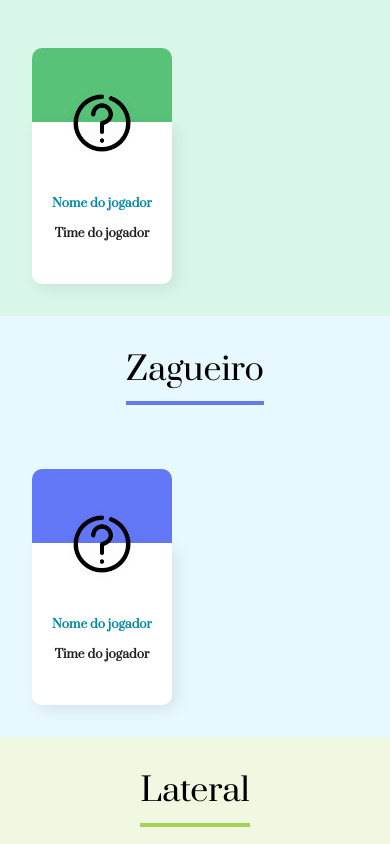
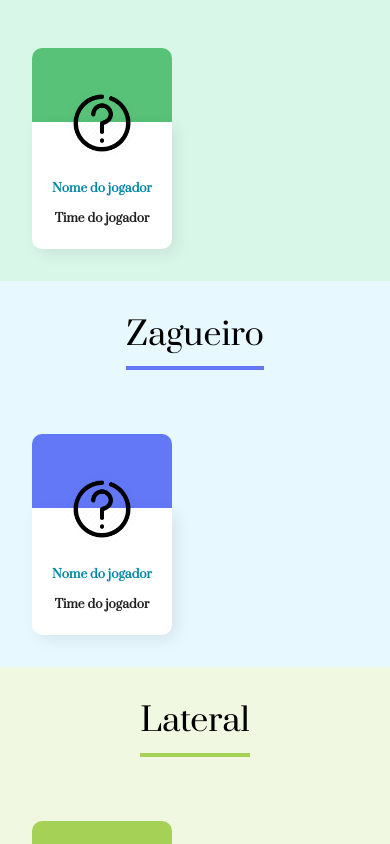
Before and after one commit to Joaosam/organo, a React (Create React App) app: page / in a window 390 px wide. Shown: the part 1640-2484 px from the top of the page. Built offline with nearby package versions, Linux system fonts and the light colour scheme.

Commit message:
Update mobile version

```diff
--- a/src/componentes/Players/Players.css
+++ b/src/componentes/Players/Players.css
@@ -52,8 +52,13 @@
     top: 4rem;
   }
 
+  .players .description {
+    padding: 5.5rem 0 2rem 0;
+  }
+
   .players .description h4,
   .players .description h5 {
     font-size: 1.2rem;
   }
+
 }
```
